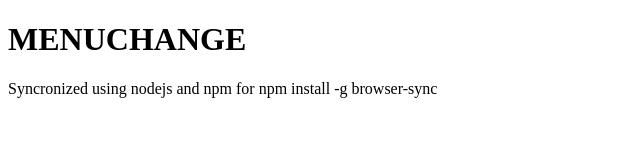
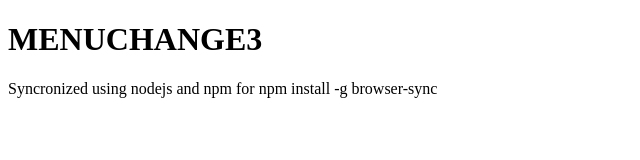
Before and after one commit to Andrejss/module2ass1, a plain HTML site: page site/index.html in a window 1280 px wide. Shown: the full height of the page, 0-640 px from the left. Drawn offline with Linux system fonts and the light colour scheme.

Commit message:
created css folder

```diff
--- a/site/index.html
+++ b/site/index.html
@@ -4,7 +4,7 @@
 	<title>Hello Coursera!</title>
 </head>
 <body>
-	<h1>MENUCHANGE</h1>
+	<h1>MENUCHANGE3</h1>
 	<p>Syncronized using nodejs and npm for npm install -g browser-sync </p>
 </body>
 </html>
```
Also changed, not shown: site/css/styles.css (added).
